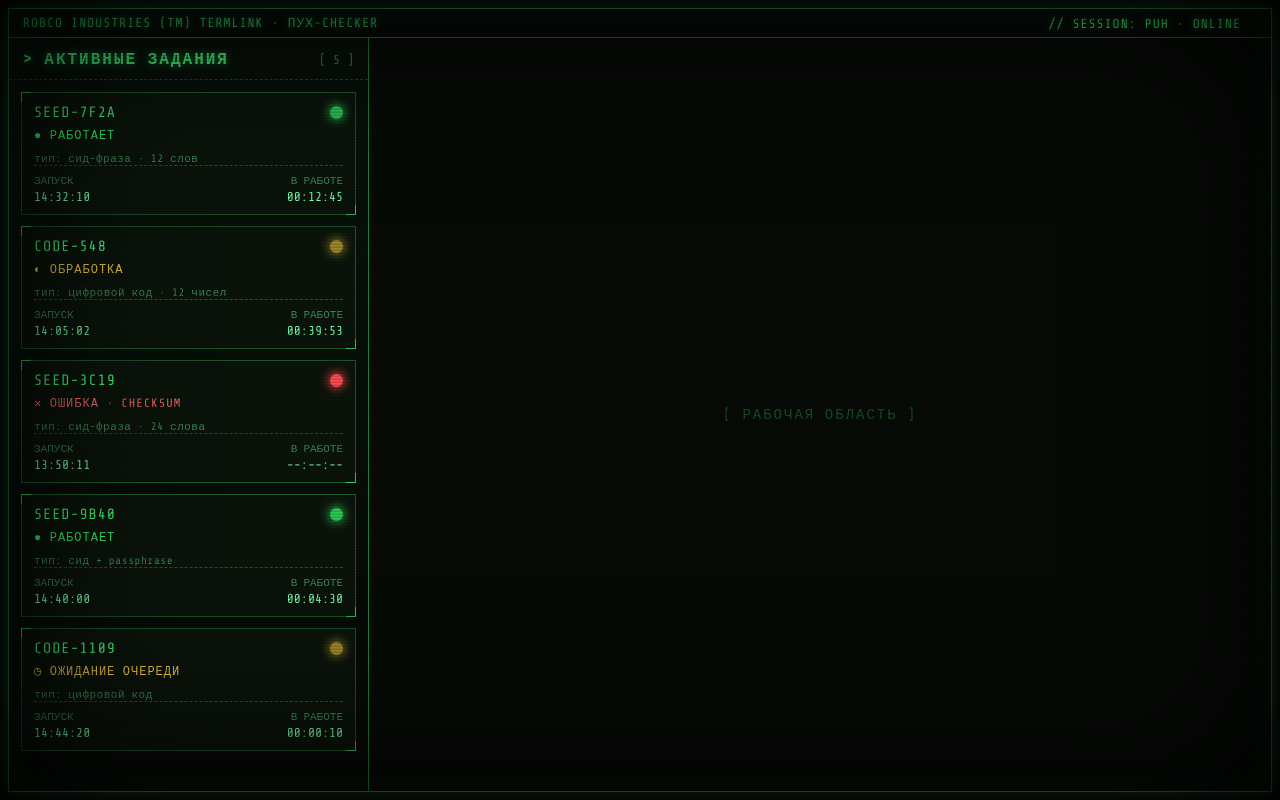
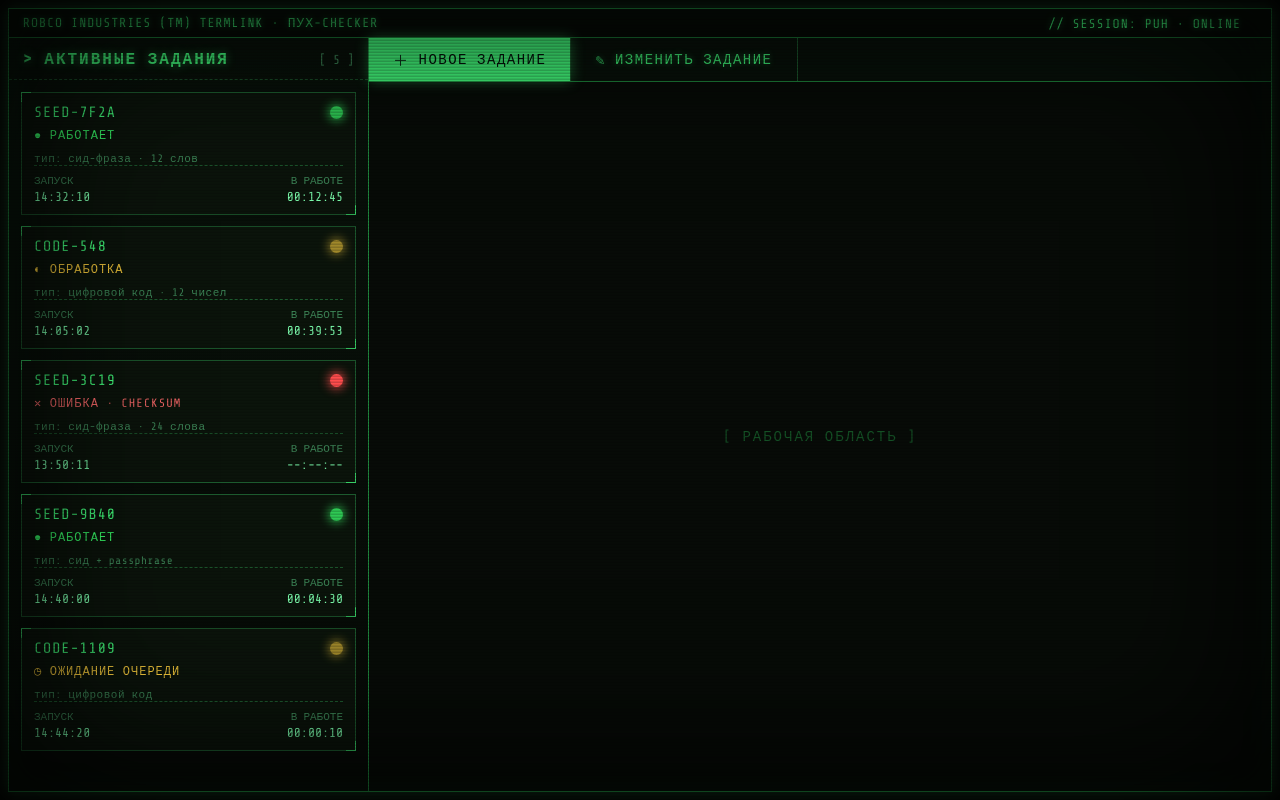
Before and after one commit to puhcodemachine/puh-checker, a Python web app: template templates/panel.html in a window 1280 px wide. Run offline with Jinja, Linux system fonts and the light colour scheme; the template is opened without the code that fills it, so the values that code supplies are empty.

Commit message:
Панель: верхнее меню навигации (Новое задание / Изменить задание)
- вкладки в фолаут-стиле с инверсной подсветкой выбора
- переключение активной вкладки по клику

Co-Authored-By: Claude Opus 4.8 <noreply@anthropic.com>

```diff
--- a/templates/panel.html
+++ b/templates/panel.html
@@ -98,8 +98,20 @@
     padding-top:8px;font-size:11px;color:var(--muted)}
   .task-meta .v{color:var(--txt);font-size:13px;display:block;margin-top:2px}
 
-  /* ПРАВОЕ ПОЛЕ (пока пусто) */
-  .main{flex:1;display:flex;align-items:center;justify-content:center;color:var(--green-dim);
+  /* ПРАВОЕ ПОЛЕ */
+  .main{flex:1;display:flex;flex-direction:column;min-width:0;min-height:0}
+
+  /* ВЕРХНЕЕ МЕНЮ НАВИГАЦИИ */
+  .topnav{display:flex;border-bottom:1px solid var(--green-dim);background:rgba(67,255,125,.03)}
+  .tab{padding:11px 24px;color:var(--green);cursor:pointer;letter-spacing:1.5px;font-size:14px;
+    display:flex;align-items:center;gap:9px;border-right:1px solid var(--line);
+    text-shadow:0 0 6px rgba(67,255,125,.4);transition:.08s;user-select:none}
+  .tab .ico{font-size:15px;opacity:.85}
+  .tab:hover{background:var(--green);color:#04130a;text-shadow:none}
+  .tab.active{background:var(--green);color:#04130a;text-shadow:none;box-shadow:0 0 14px rgba(67,255,125,.4)}
+
+  /* РАБОЧАЯ ОБЛАСТЬ ПОД МЕНЮ */
+  .workspace{flex:1;display:flex;align-items:center;justify-content:center;color:var(--green-dim);
     font-size:14px;letter-spacing:2px;opacity:.55}
 </style>
 </head>
@@ -188,9 +200,21 @@
       </aside>
 
       <!-- ПРАВОЕ ПОЛЕ -->
-      <main class="main">[ РАБОЧАЯ ОБЛАСТЬ ]</main>
+      <main class="main">
+        <nav class="topnav">
+          <div class="tab active" onclick="selTab(this)"><span class="ico">＋</span>НОВОЕ ЗАДАНИЕ</div>
+          <div class="tab" onclick="selTab(this)"><span class="ico">✎</span>ИЗМЕНИТЬ ЗАДАНИЕ</div>
+        </nav>
+        <div class="workspace">[ РАБОЧАЯ ОБЛАСТЬ ]</div>
+      </main>
 
     </div>
   </div>
+  <script>
+    function selTab(el){
+      document.querySelectorAll('.tab').forEach(t=>t.classList.remove('active'));
+      el.classList.add('active');
+    }
+  </script>
 </body>
 </html>
```
